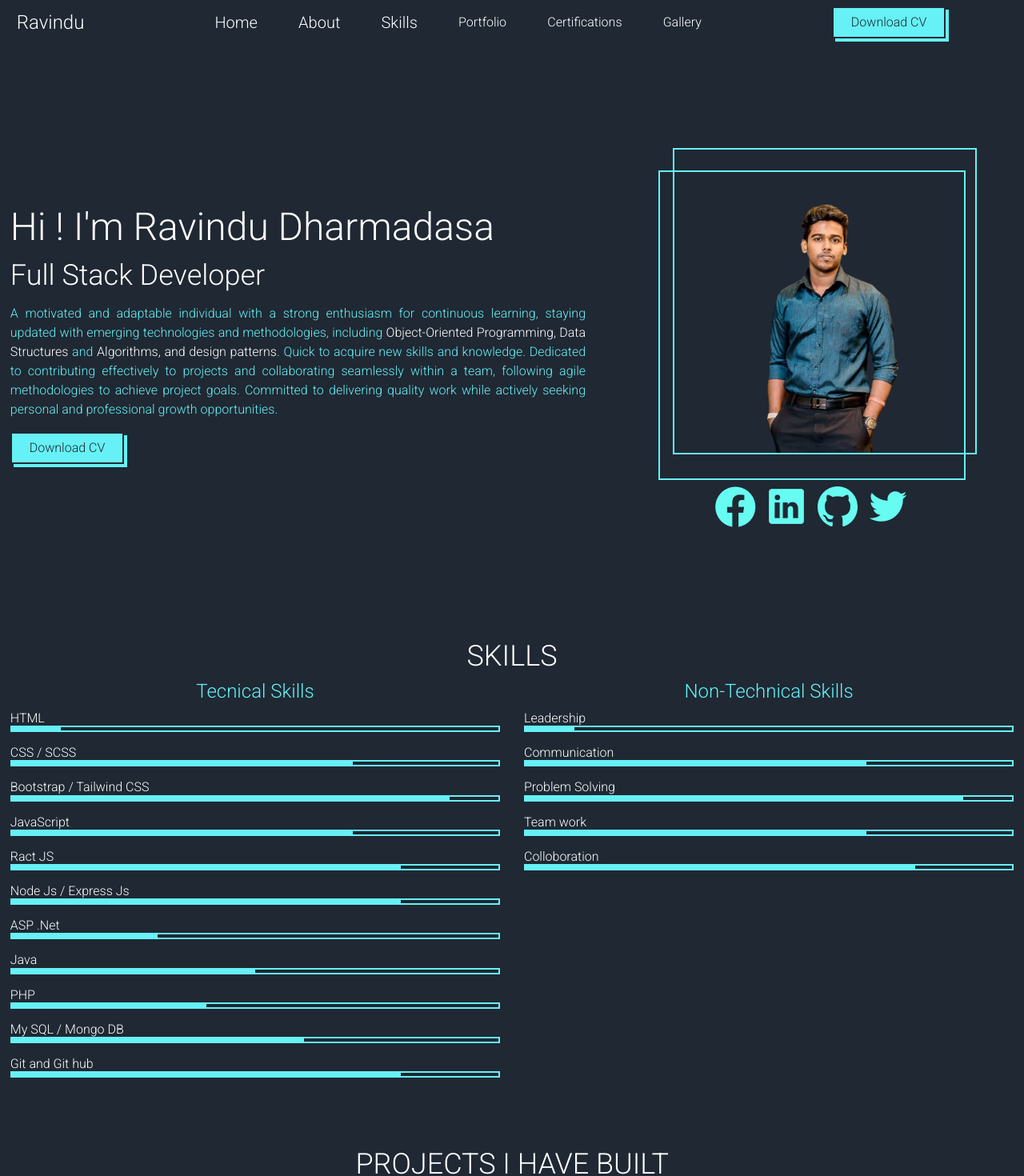
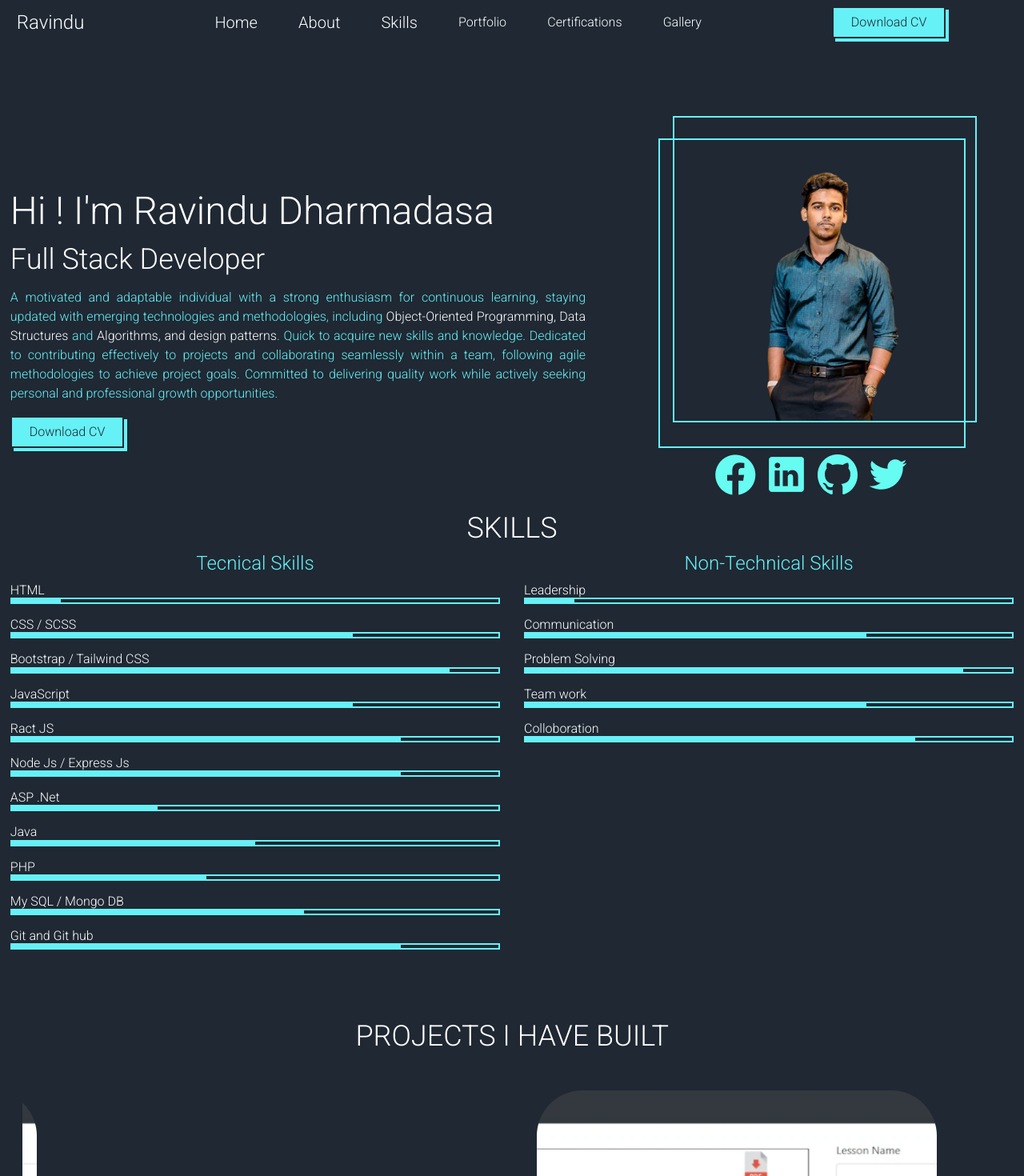
Before and after one commit to Ravindu007/portfolio, a React (Vite) app: page / in a window 1280 px wide. Shown: the top 1470 px of the page at 80% size. Built offline with nearby package versions, Linux system fonts and the light colour scheme.

Commit message:
style changes

```diff
--- a/src/Components/HomePageComponents/Section1/Section1.jsx
+++ b/src/Components/HomePageComponents/Section1/Section1.jsx
@@ -37,7 +37,7 @@ const Section1 = () => {
             ease: "easeInOut", // Easing function
             delay: 1, // Delay before the animation starts in seconds
           }}
-        className="min-h-screen col-sm-12 col-md-5 flex flex-col justify-center items-center mt-10">
+        className="min-h-screen col-sm-12 col-md-5 flex flex-col justify-center items-center mt-0 ">
             {/* image */}
             <div className="flex max-w-sm photo-div border-2 border-color1 relative">
               <div className="photo-div-2  translate-x-4 translate-y-[-30px] border-2 border-color1">
--- a/src/Components/HomePageComponents/Section2/Section2.jsx
+++ b/src/Components/HomePageComponents/Section2/Section2.jsx
@@ -2,7 +2,7 @@ import React from 'react'
 
 const Section2 = () => {
   return (
-    <div className='mt-52 md:mt-0' data-aos="fade-up" data-aos-duration="1500" id='about'>
+    <div className='mt-24 md:mt-20' data-aos="fade-up" data-aos-duration="1500" id='about'>
       {/* Section heading */}
       <div className="row">
         <div className="col-12 text-center">
@@ -44,7 +44,7 @@ const Section2 = () => {
 
 
         {/* Click Me button */}
-        <div className="col-sm-12 col-md-2 flex flex-col justify-center items-center space-y-4">
+        <div className="col-sm-12 col-md-2 flex flex-col justify-center items-center space-y-4 py-8">
             {/* image */}
             <div className="img-div border-2 rounded-full border-color1 z-50 flex py-1">
               <h1 className='text-4xl md:py-5 px-5 text-center'>ABOUT ME</h1>
--- a/src/Components/HomePageComponents/Section3/Section3.jsx
+++ b/src/Components/HomePageComponents/Section3/Section3.jsx
@@ -28,7 +28,9 @@ const Section3 = () => {
     <div
     id='skills'
     data-aos="fade-up"
-    data-aos-duration="400">
+    data-aos-duration="400"
+    className='mt-[30rem] md:mt-[-10rem]'
+    >
       {/* ection Header */}
       <div className="row">
         <div className="col-12 text-center">
```
